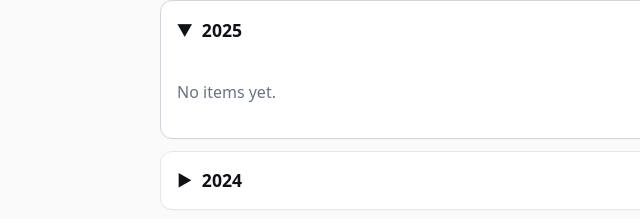
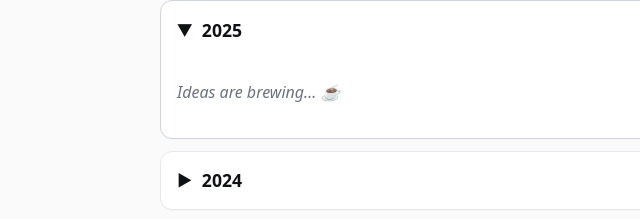
Before and after one commit to zenllab/zenllab.github.io, a plain HTML site: page publications.html in a window 1280 px wide. Shown: the part 185-404 px from the top of the page, 0-640 px from the left. Drawn offline with Linux system fonts and the light colour scheme.

Commit message:
Update publications.html

```diff
--- a/publications.html
+++ b/publications.html
@@ -64,6 +64,14 @@
     </footer>
 
     <script>
+      // 연도별 위트 문구 (필요시 자유롭게 수정)
+      const EMPTY_YEAR_QUIPS = {
+        2025: "Ideas are brewing… ☕",
+        2024: "Industry sabbatical—back soon ✨"
+      };
+      // 다른 비어있는 연도에 공통 적용
+      const DEFAULT_EMPTY_YEAR_QUIP = "아이디어 숙성 중… 곧 좋은 소식이 올라옵니다 🍀";
+
       // ----- Data model: 연도별로 papers / conferences 구분 -----
       // 실제 데이터로 교체하세요. (예시는 자리표시자입니다)
       const PUBS_BY_YEAR = {
@@ -353,13 +361,14 @@
           if (data[y].conferences && data[y].conferences.length){
             body.appendChild(section('Conferences', data[y].conferences));
           }
+
           if (!(data[y].papers?.length) && !(data[y].conferences?.length)){
             const p = document.createElement('p');
             p.className = 'muted';
-            p.textContent = 'No items yet.';
+            const quip = EMPTY_YEAR_QUIPS[y] || DEFAULT_EMPTY_YEAR_QUIP;
+            p.innerHTML = `<em>${quip}</em>`;
             body.appendChild(p);
           }
-
           group.appendChild(body);
           root.appendChild(group);
         });
```
